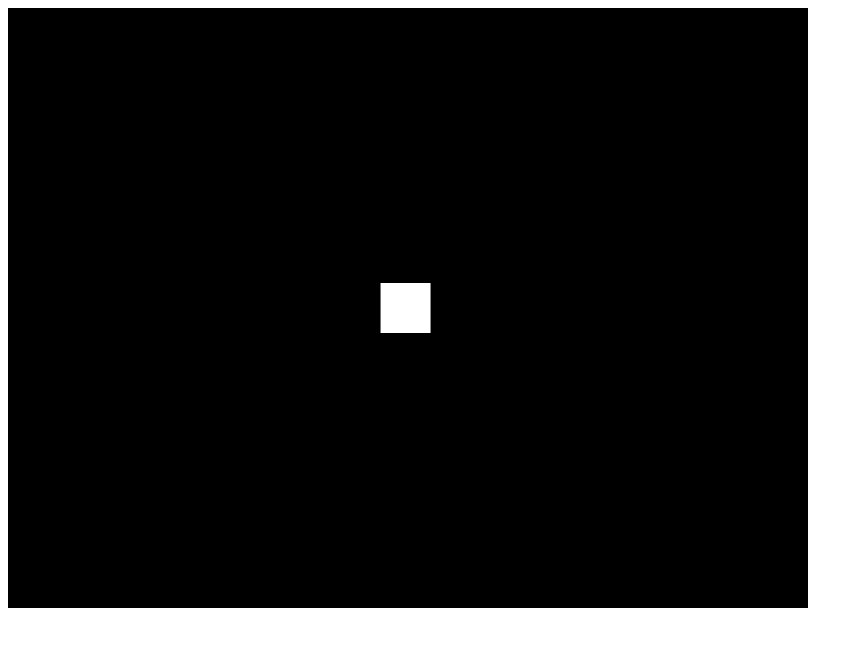
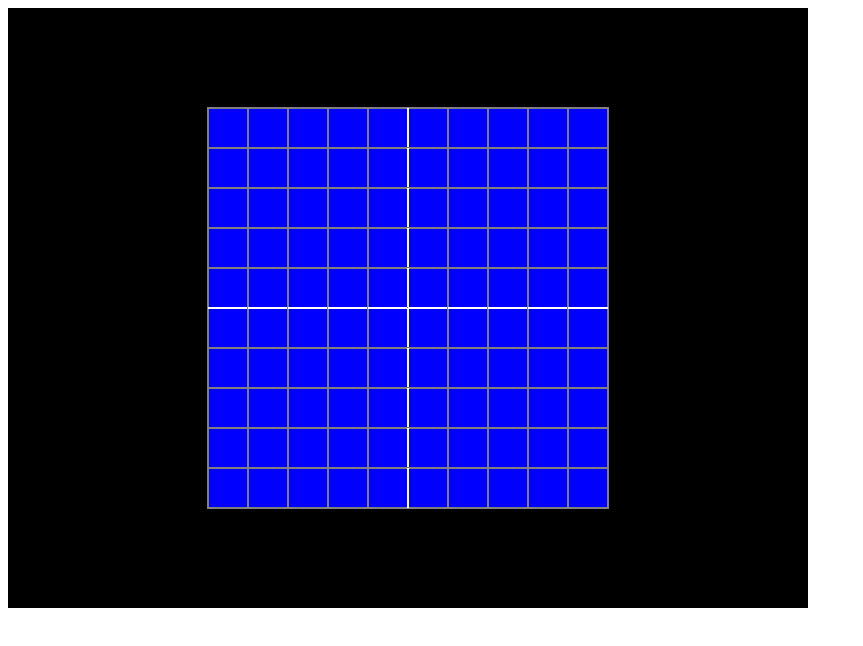
Before and after one commit to cindytrieu/Multiplayer-Picross, a plain HTML site: page index.html in a window 1280 px wide. Shown: the whole page, without its empty margins (0-863 px from the left). Drawn offline with Linux system fonts and the light colour scheme.

Commit message:
Adding board object

```diff
--- /dev/null
+++ b/Board.js
@@ -0,0 +1,58 @@
+var g_board;
+
+class Board {
+	/*
+		The constructor will initialize the board for each game
+	*/
+	constructor(size) {
+		this.userSolution = [];
+		this.solution = [];
+		this.size = size;
+	} // end of constructor
+
+	/*
+		The toggle method will toggle each square's color
+	*/
+	toggle() {
+
+	} // end of toggle method
+
+	/*
+		Update the canvas every n seconds
+	*/
+	update() {
+
+	} // end of update method
+
+	/*
+		Draw the canvas
+	*/
+	draw() {
+		var margin = 100;
+		var startX = margin * 2;
+		var endX = canvas.width - ( 2 * margin );
+		var startY = margin;
+		var endY = canvas.height - margin;
+		var xInterval = ( endX - startX ) / this.size;
+		var yInterval = ( endY - startY ) / this.size;
+
+		for (var i = startX, m = 0; i < endX; i = i + xInterval, m++) {
+			for ( var j = startY, n = 0; j < endY; j = j + yInterval, n++) {
+				g.fillStyle = 'blue';
+				g.strokeStyle = 'gray';
+				g.fillRect(i, j, xInterval, yInterval);
+				g.strokeRect(i, j, xInterval, yInterval);
+
+				if (m != 0 && m % 5 == 0) {
+					drawLine(g, i, j, i, j + yInterval, 2, 'white');
+				} // end of if m is a multiple of 5
+
+				if (n != 0 && n % 5 == 0) {
+					drawLine(g, i, j, i + xInterval, j, 2, 'white');
+				} // end of if n is a multiple of 5
+			} // end of y for loop
+		} // end of x for loop
+	} // end of draw method
+} // end of class Board
+
+g_board = new Board(10);
--- a/Utils.js
+++ b/Utils.js
@@ -2,3 +2,22 @@
 function fillRectCentered(g, x, y, w, h){
 	g.fillRect(x - w/2, y - h/2, w, h);
 }
+
+/*
+	Draws a line
+	@param g: context
+	@param x1: starting x
+	@param y1: starting y
+	@param x2: ending x
+	@param y2: ending y
+	@param w: width of line
+	@param color: color of line
+*/
+function drawLine(g, x1, y1, x2, y2, w, color) {
+	g.lineWidth = w;
+	g.strokeStyle = color;
+	g.beginPath();
+	g.moveTo(x1, y1);
+	g.lineTo(x2, y2);
+	g.stroke();
+} // end of drawLine
--- a/index.html
+++ b/index.html
@@ -1,5 +1,7 @@
 <body>
 <script>"use strict;"</script>
 <script src="Input.js"></script>
+<script src="Board.js"></script>
+<script src="Utils.js"></script>
 <script src="main.js"></script>
 </body>
--- a/main.js
+++ b/main.js
@@ -19,7 +19,8 @@ function mainLoop(){
 	g.fillStyle = 'black';
 	g.fillRect(0, 0, canvas.width, canvas.height);
 
-	var x = Math.sin(Date.now() * .005) * 100 + canvas.width/2;
-	g.fillStyle = 'white';
-	g.fillRect(x - 25, canvas.height/2 - 25, 50, 50);
+	// var x = Math.sin(Date.now() * .005) * 100 + canvas.width/2;
+	// g.fillStyle = 'white';
+	// g.fillRect(x - 25, canvas.height/2 - 25, 50, 50);
+	g_board.draw();
 }
```
Also changed, not shown: 1 other file.
